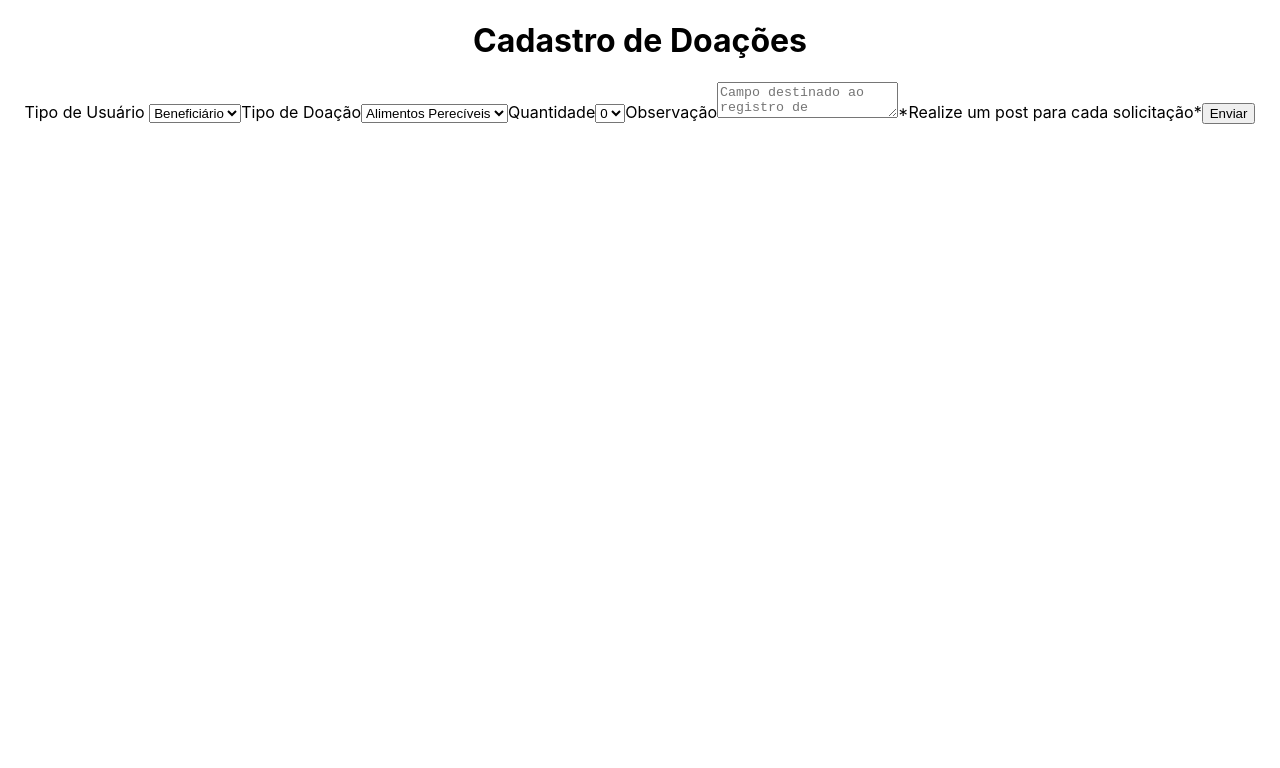
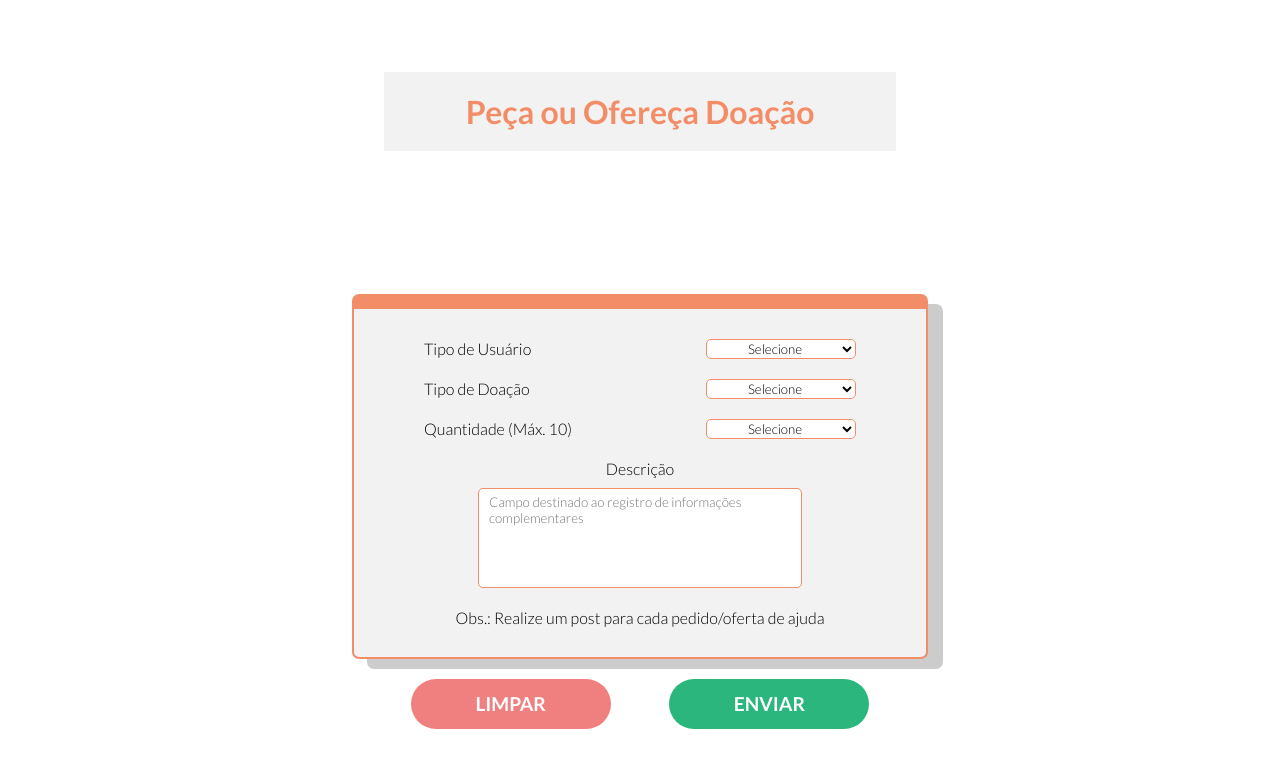
Before and after one commit to Shidoshi93/projeto-integrador, a React (Create React App) app: page / in a window 1280 px wide. Shown: the top 768 px of the page. Built offline with nearby package versions, Linux system fonts and the light colour scheme.

Commit message:
Estilizando cadastro de doações

```diff
--- a/src/components/Titulo.js
+++ b/src/components/Titulo.js
@@ -1,9 +1,10 @@
 import React from 'react';
+import '../signup2.css';
 
-function Titulo(){
+function Titulo(props){
     return(
-        <div>
-            <h1> Cadastro de Doações </h1>
+        <div className='div__title'>
+            <h1> {props.title} </h1>
         </div>
     )
 } export default Titulo;
--- a/src/pages/singup2.js
+++ b/src/pages/singup2.js
@@ -1,8 +1,7 @@
+/* Tela de Cadastro de Doações */
 import React from 'react';
-/* Tela de Cadastro de Doações */
-
 import Titulo from '../components/Titulo';
-// import { useState } from 'react'
+import '../signup2.css'
 
 function CadastroDoacao() {
    const valueCategoria= ["Beneficiário", "Doador"]
@@ -18,40 +17,53 @@ function CadastroDoacao() {
    const arrayOptions = criaOption();
 
    return (
-      <div>
-         <Titulo/>
+
+      <section>
+         <Titulo title="Peça ou Ofereça Doação"/>
+
          <form>
-
+            <div className="div__form">
+               <div className="div__label">
                   <label> Tipo de Usuário </label>
                   <select>
+                     <option selected disabled>Selecione</option>
                      {
                         valueCategoria.map(estado=>{
                         return(<option>{estado} </option>)})
                      }
                   </select>
+               </div>
+               <div className="div__label">
 
                   <label>Tipo de Doação</label>
                   <select>
+                     <option selected disabled>Selecione</option>
                      {
                         valueTipo.map(tipo=>{
                         return(<option>{tipo} </option>)})
                      }
                   </select>
+               </div>
+               <div className="div__label">
 
-            <label>Quantidade</label>
+                  <label>Quantidade (Máx. 10)</label>
                   <select>
+                     <option selected disabled>Selecione</option>
                      {
                         arrayOptions.map(option => {
                         return ( <option>{option}</option>)})
                      }
                   </select>
+               </div>
 
-            <label>Observação</label>
+               <label>Descrição</label>
                <textarea placeholder="Campo destinado ao registro de informações complementares"></textarea>
 
-            <span>*Realize um post para cada solicitação*</span>
-            <button type="submit"> Enviar </button>
+               <span>Obs.: Realize um post para cada pedido/oferta de ajuda</span>
+            </div>
+            <button className="botao botao__limpar">LIMPAR</button>
+            <button className="botao botao__enviar" type="submit"> ENVIAR </button>
          </form>
-      </div>)
+      </section>)
 
 } export default CadastroDoacao;
--- /dev/null
+++ b/src/signup2.css
@@ -0,0 +1,105 @@
+@import url('https://fonts.googleapis.com/css2?family=Lato:wght@100;300;400;700;900&display=swap');
+
+* {
+    margin: 0;
+    padding: 0;
+    box-sizing: border-box;
+    font-family: 'Lato';
+    font-weight: 300;
+    outline: none;
+}
+
+section {
+    height: 100vh;
+    display: flex;
+    flex-wrap: wrap;
+    align-items: center;
+}
+
+.div__title {
+    flex-basis: 100%;
+}
+
+.div__title h1 {
+    background-color: #F2F2F2;
+    width: 40%;
+    margin: auto;
+    padding: 20px;
+    color: #F38D68;
+    font-weight: 700;
+    font-size: 2rem;
+}
+
+form {
+    width: 45%;
+    margin: auto;
+    display: flex;
+    flex-wrap: wrap;
+    justify-content: space-evenly;
+}
+
+.div__form {
+    border-radius: 7px;
+    border: 2px solid #F38D68;
+    border-top: 15px solid #F38D68;
+    padding: 30px 70px;
+    box-shadow: 15px 10px rgba(0, 0, 0, 0.2);
+    background-color: #F2F2F2;
+    flex-basis: 100%;
+    margin-bottom: 20px;
+}
+
+.div__label {
+    display: flex;
+    flex-wrap: wrap;
+    justify-content: space-between;
+    margin-bottom: 20px;
+}
+
+span {
+    display: block;
+}
+
+textarea {
+    display: block;
+    margin: auto;
+    resize: none;
+    border-radius: 5px;
+    border: 1px solid #F38D68;
+    width: 75%;
+    height: 100px;
+    margin-top: 10px;
+    margin-bottom: 20px;
+    padding: 5px 10px;
+}
+
+select {
+    height: 20px;
+    border-radius: 5px;
+    border: 1px solid #F38D68;
+    background-color: white;
+    width: 150px;
+    text-align: center;
+}
+
+.botao {
+    height: 50px;
+    border-radius: 25px;
+    width: 200px;
+    color: white;
+    border: none;
+    font-weight: 700;
+    font-size: 1.2rem;
+}
+
+.botao:hover {
+    cursor: pointer;
+}
+
+.botao__limpar {
+    background-color: #F08080;
+}
+
+.botao__enviar {
+    background-color: #2BB67E;
+}
```
Lines whose indentation alone changed are shown as unchanged.
